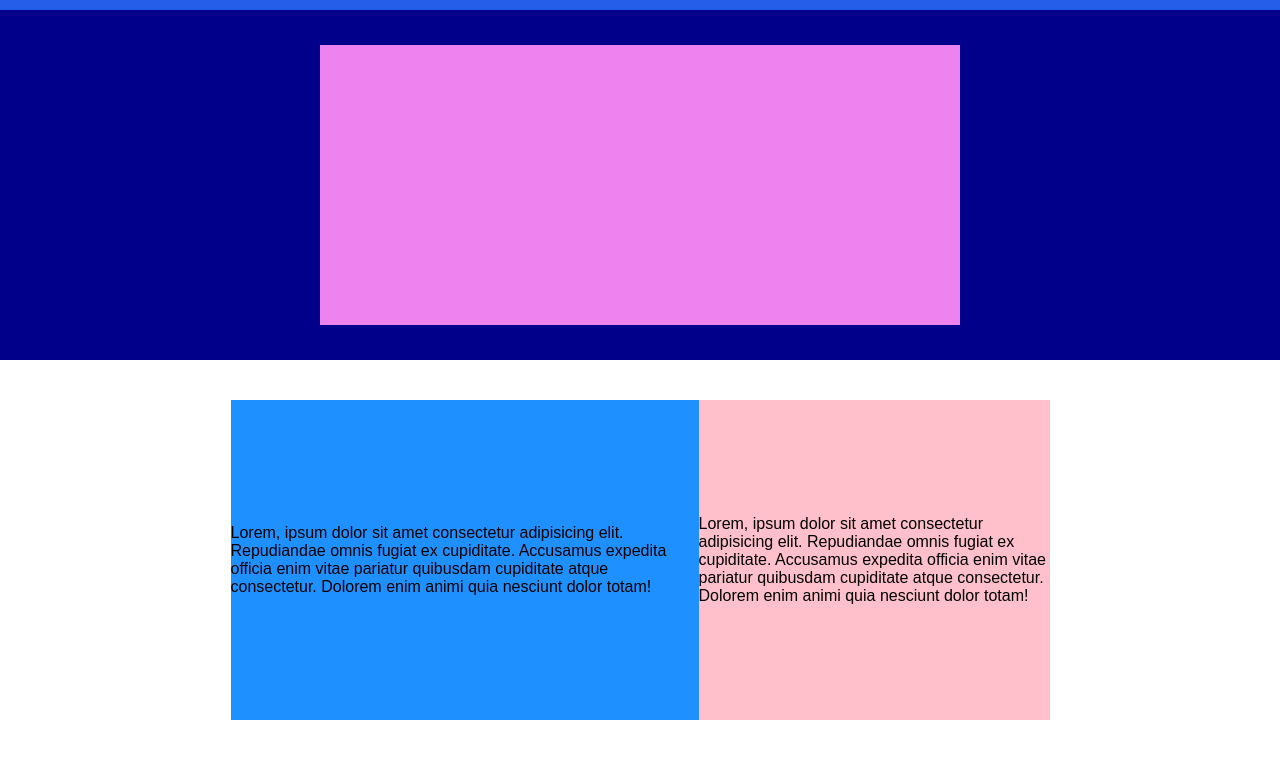
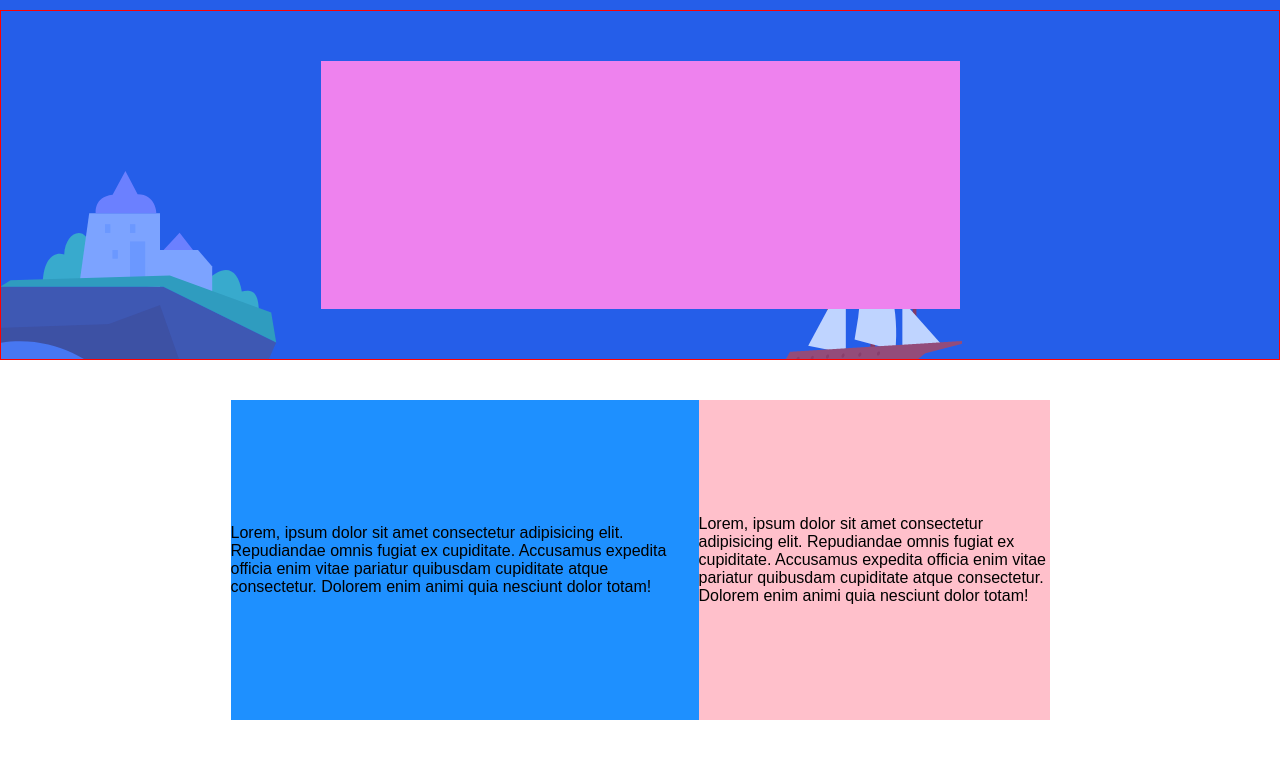
Before and after one commit to alessiogentilezza/htmlcss-discord, a plain HTML site: page index.html in a window 1280 px wide. Shown: the part 90-849 px from the top of the page. Drawn offline with Linux system fonts and the light colour scheme.

Commit message:
header-bottom border

```diff
--- a/css/style.css
+++ b/css/style.css
@@ -20,6 +20,13 @@
     background-color: #DAA520;
 }*/
 
+.header-bottom.border {
+    border: solid 1px red;
+}
+
+.content {
+    background-color: #EE82EE;
+}
 
 
 
@@ -49,7 +56,6 @@ header {
     margin: auto;
     padding: 20px 0px;
     color: white;
-    font-size: 20px;
 }
 
 .colonna-logo {
@@ -66,7 +72,6 @@ header {
 .colonna-login {
     width: 20%;
     padding: 20px 0px;
-    color: white;
 
 }
 
@@ -81,14 +86,38 @@ header {
 }
 
 .button {
-    padding: 10px 20px;
+    padding: 10px 15px;
     background-color: white;
-    border-width: thin;
     border-color: #255EE9;
     border-radius: 30px;
     color: black;
 }
 
+.header-bottom {
+    background-color: #255EE9;
+    height: 350px;
+    padding: 50px 0px;
+    /*display: flex;
+    align-content: center;
+    justify-content: center;
+    flex-wrap: wrap*/
+
+    background-image: url(/img/jumbo.png);
+    width: 100%;
+    margin: auto;
+
+}
+
+.content {
+    height: 100%;
+    width: 50%;
+    margin: auto;
+    /*display: flex;
+    align-content: center;
+    justify-content: center;
+    flex-wrap: wrap*/
+
+}
 
 
 
@@ -118,23 +147,6 @@ header {
 
 }*/
 
-.header-bottom {
-    display: flex;
-    background-color: #00008B;
-    height: 350px;
-    align-content: center;
-    flex-wrap: wrap;
-    justify-content: center;
-}
-
-.content {
-    height: 80%;
-    background-color: #EE82EE;
-    width: 50%;
-    align-content: center;
-    display: flex;
-    flex-wrap: wrap;
-}
 
 .sezione {
     display: flex;
```
